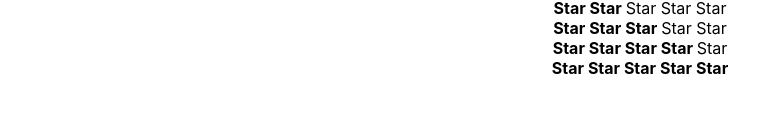
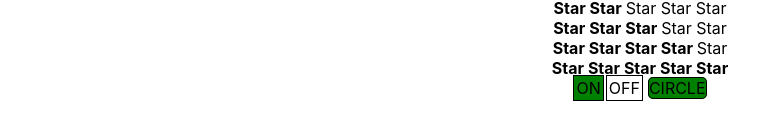
Before and after one commit to Maksimus39/React-cabzda, a React (Create React App) app: page / in a window 1280 px wide. Shown: the part 280-420 px from the top of the page, without its empty margins (0-768 px from the left). Built offline with nearby package versions, Linux system fonts and the light colour scheme.

Commit message:
Написали логику для OnOff

```diff
--- a/src/components/onOff/onOff.tsx
+++ b/src/components/onOff/onOff.tsx
@@ -1,9 +1,53 @@
 import React from 'react';
 
-export const OnOff = () => {
+
+export function OnOff(): React.ReactElement {
+
+    console.log('onOff rendering')
+
+    const [on, setOn] = React.useState(true);
+    console.log('on: ' + on)
+
+    function onClickHeader() {
+        setOn(true)
+    }
+
+    function offClickHeader() {
+        setOn(false)
+    }
+
+    const onStyle = {
+        width: "30px",
+        height: "30px",
+        border: "1px solid black",
+        display: "inline",
+        padding: "2px",
+        backgroundColor: on ? "green" : "white",
+    };
+    const offStyle = {
+        width: "30px",
+        height: "30px",
+        border: "1px solid black",
+        display: "inline",
+        marginLeft: "2px",
+        padding: "2px",
+        backgroundColor: on ? "white" : "red",
+    };
+    const indicatorStyle = {
+        width: "10",
+        height: "10",
+        borderRadius: "5px",
+        border: "1px solid black",
+        display: "inline",
+        marginLeft: "5px",
+        backgroundColor: on ? "green" : "red",
+    };
+
     return (
         <div>
-
+            <div style={onStyle} onClick={onClickHeader}>ON</div>
+            <div style={offStyle} onClick={offClickHeader}>OFF</div>
+            <div style={indicatorStyle}>CIRCLE</div>
         </div>
     );
 };
```
